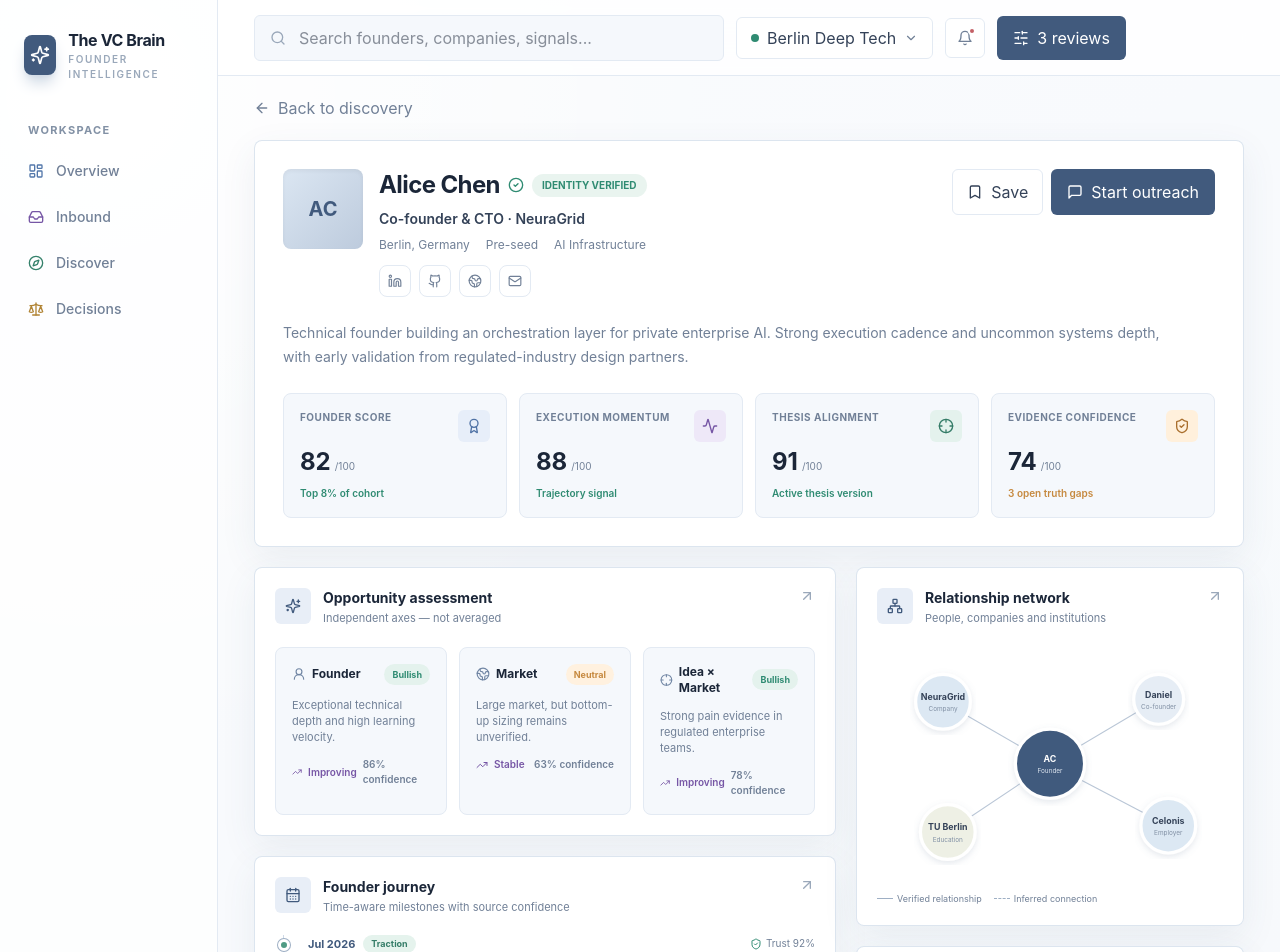
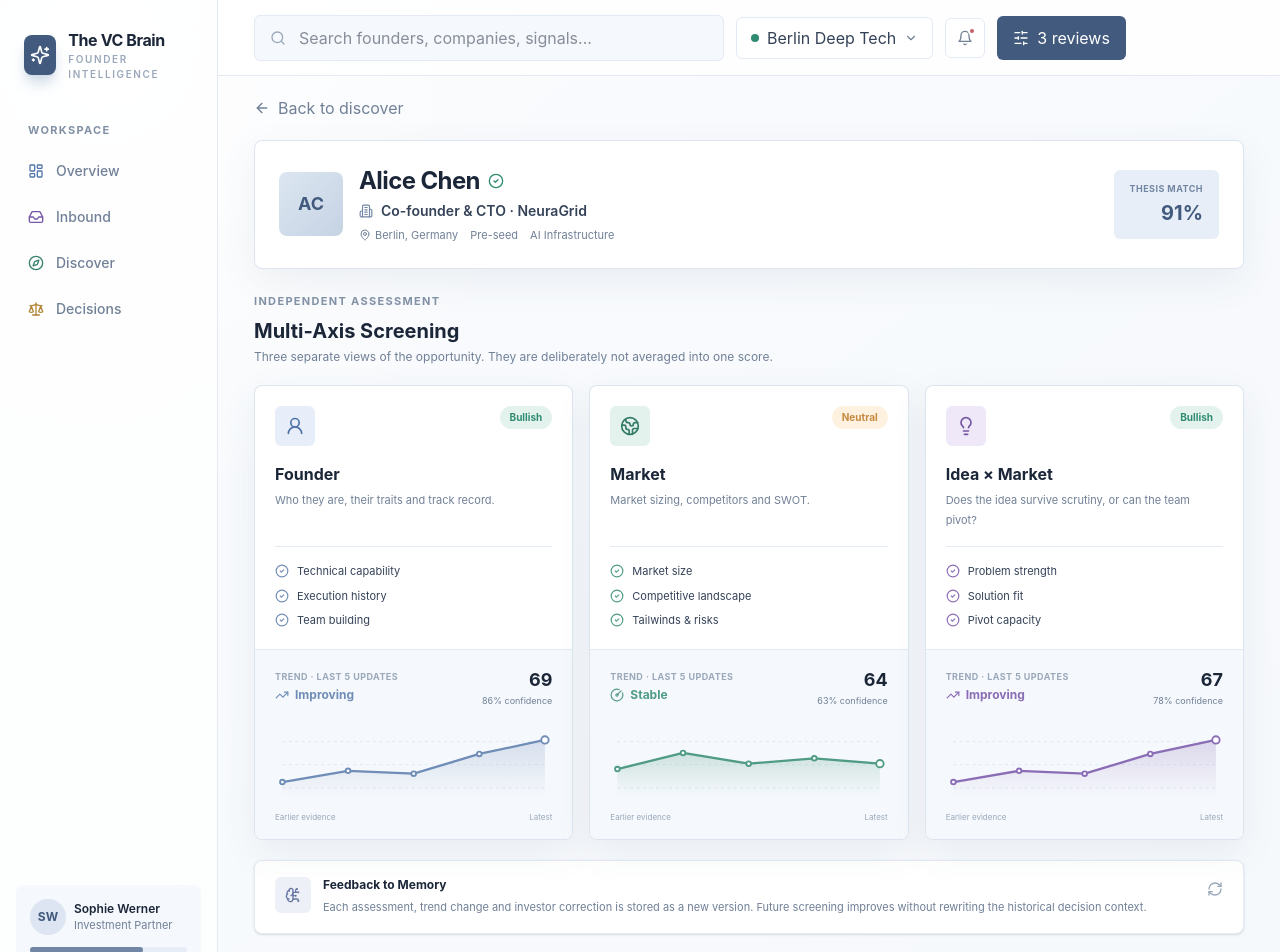
Before and after one commit to diersmann/The-VC-Brain, a React (Vite) app in the folder frontend/: page /founders/1 in a window 1280 px wide. Shown: the top 952 px of the page. Built offline with nearby package versions, Linux system fonts and the light colour scheme.

Commit message:
feat: simplify founder screening view

```diff
--- a/frontend/src/pages/FounderProfilePage.tsx
+++ b/frontend/src/pages/FounderProfilePage.tsx
@@ -1,61 +1,164 @@
 import { useNavigate, useParams } from "react-router";
-import { Activity, ArrowLeft, ArrowUpRight, Award, Bookmark, Building2, CalendarDays, CheckCircle2, CircleAlert, Crosshair, FileText, Github, Globe2, Linkedin, Mail, MessageSquare, Network, ShieldCheck, Sparkles, TrendingUp, UserRound, Users } from "lucide-react";
+import {
+  ArrowLeft,
+  BrainCircuit,
+  Building2,
+  CheckCircle2,
+  CircleGauge,
+  Globe2,
+  Lightbulb,
+  MapPin,
+  RefreshCw,
+  TrendingDown,
+  TrendingUp,
+  UserRound,
+} from "lucide-react";
 import { mockCandidates } from "../data/mockCandidates";
-import { getMockFounderProfile, type FounderRelation } from "../data/mockFounderProfiles";
+import { getMockFounderProfile, type FounderAssessment } from "../data/mockFounderProfiles";
 
-export function FounderProfilePage(){
- const {founderId}=useParams(); const navigate=useNavigate(); const founder=mockCandidates.find(c=>c.id===founderId)??mockCandidates[0]; const profile=getMockFounderProfile(founder.stable_id);
- return <div className="pb-8">
-   <button onClick={()=>navigate('/sourcing')} className="mb-5 flex items-center gap-2 text-xs font-semibold text-muted hover:text-accent"><ArrowLeft className="h-4 w-4"/>Back to discovery</button>
-   <section className="panel mb-5 rounded-lg p-5 md:p-7">
-    <div className="flex flex-col gap-5 xl:flex-row xl:items-start">
-      <div className="flex min-w-0 flex-1 gap-4"><div className="flex h-20 w-20 shrink-0 items-center justify-center rounded-lg bg-gradient-to-br from-[#dbe6f2] to-[#bdcbdd] text-xl font-bold text-accent shadow-inner">{profile.initials}</div><div><div className="mb-2 flex flex-wrap items-center gap-2"><h1 className="text-2xl font-bold tracking-tight">{founder.display_name}</h1><CheckCircle2 className="h-4 w-4 text-success"/><span className="rounded-full bg-[#e9f4ef] px-2.5 py-1 text-[10px] font-bold text-success">IDENTITY VERIFIED</span></div><div className="text-sm font-semibold text-ink-2">{profile.role} · {profile.company}</div><div className="mt-2 flex flex-wrap gap-x-4 gap-y-1 text-xs text-muted"><span>{profile.location}</span><span>{profile.stage}</span><span>{profile.sector}</span></div><div className="mt-3 flex gap-2"><Social icon={Linkedin}/><Social icon={Github}/><Social icon={Globe2}/><Social icon={Mail}/></div></div></div>
-      <div className="flex gap-2"><button className="flex items-center gap-2 rounded-md border border-line px-3.5 py-2.5 text-xs font-semibold text-ink-2"><Bookmark className="h-4 w-4"/>Save</button><button className="flex items-center gap-2 rounded-md bg-accent px-4 py-2.5 text-xs font-semibold text-white"><MessageSquare className="h-4 w-4"/>Start outreach</button></div>
+const axisDetails = {
+  Founder: {
+    icon: UserRound,
+    description: "Who they are, their traits and track record.",
+    checks: ["Technical capability", "Execution history", "Team building"],
+    color: "#6f8db7",
+    soft: "bg-[#e7eef9] text-[#5074a8]",
+  },
+  Market: {
+    icon: Globe2,
+    description: "Market sizing, competitors and SWOT.",
+    checks: ["Market size", "Competitive landscape", "Tailwinds & risks"],
+    color: "#4f9b84",
+    soft: "bg-[#e4f2ed] text-[#347c67]",
+  },
+  "Idea × Market": {
+    icon: Lightbulb,
+    description: "Does the idea survive scrutiny, or can the team pivot?",
+    checks: ["Problem strength", "Solution fit", "Pivot capacity"],
+    color: "#8b6db6",
+    soft: "bg-[#eee8f8] text-[#7656a5]",
+  },
+};
+
+export function FounderProfilePage() {
+  const { founderId } = useParams();
+  const navigate = useNavigate();
+  const founder = mockCandidates.find((candidate) => candidate.id === founderId) ?? mockCandidates[0];
+  const profile = getMockFounderProfile(founder.stable_id);
+
+  return (
+    <div className="mx-auto max-w-[1180px] pb-10">
+      <button onClick={() => navigate("/sourcing")} className="mb-5 flex items-center gap-2 text-xs font-semibold text-muted hover:text-accent">
+        <ArrowLeft className="h-4 w-4" /> Back to discover
+      </button>
+
+      <header className="panel mb-6 rounded-lg p-5 md:p-6">
+        <div className="flex flex-col justify-between gap-5 md:flex-row md:items-center">
+          <div className="flex items-center gap-4">
+            <div className="flex h-16 w-16 shrink-0 items-center justify-center rounded-lg bg-gradient-to-br from-[#dce6f2] to-[#c6d3e3] text-lg font-bold text-accent">
+              {profile.initials}
+            </div>
+            <div>
+              <div className="flex items-center gap-2">
+                <h1 className="text-2xl font-bold tracking-tight">{founder.display_name}</h1>
+                <CheckCircle2 className="h-4 w-4 text-success" />
+              </div>
+              <div className="mt-1 flex items-center gap-2 text-sm font-semibold text-ink-2">
+                <Building2 className="h-3.5 w-3.5 text-accent-muted" /> {profile.role} · {profile.company}
+              </div>
+              <div className="mt-1.5 flex flex-wrap gap-3 text-[11px] text-muted">
+                <span className="flex items-center gap-1"><MapPin className="h-3 w-3" />{profile.location}</span>
+                <span>{profile.stage}</span><span>{profile.sector}</span>
+              </div>
+            </div>
+          </div>
+          <div className="rounded-md bg-accent-soft px-4 py-3 text-right">
+            <div className="text-[9px] font-bold uppercase tracking-wider text-accent-muted">Thesis match</div>
+            <div className="mt-1 text-xl font-bold text-accent">{profile.thesisFit}%</div>
+          </div>
+        </div>
+      </header>
+
+      <div className="mb-5">
+        <div className="eyebrow mb-2">Independent assessment</div>
+        <h2 className="text-xl font-bold">Multi-Axis Screening</h2>
+        <p className="mt-1 text-xs text-muted">Three separate views of the opportunity. They are deliberately not averaged into one score.</p>
+      </div>
+
+      <div className="grid gap-4 xl:grid-cols-3">
+        {profile.assessments.map((assessment, index) => (
+          <AxisCard key={assessment.title} assessment={assessment} seed={profile.founderScore + index * 7} />
+        ))}
+      </div>
+
+      <div className="mt-5 flex items-start gap-3 rounded-lg border border-line bg-white px-5 py-4 shadow-sm">
+        <span className="flex h-9 w-9 shrink-0 items-center justify-center rounded-md bg-[#eef0f8] text-[#6676a2]"><BrainCircuit className="h-4 w-4" /></span>
+        <div><div className="text-xs font-bold">Feedback to Memory</div><p className="mt-1 text-[11px] leading-5 text-muted">Each assessment, trend change and investor correction is stored as a new version. Future screening improves without rewriting the historical decision context.</p></div>
+        <RefreshCw className="ml-auto mt-1 h-4 w-4 shrink-0 text-muted-2" />
+      </div>
     </div>
-    <p className="mt-6 max-w-4xl text-sm leading-6 text-muted">{profile.summary}</p>
-    <div className="mt-6 grid gap-3 sm:grid-cols-2 xl:grid-cols-4"><Score icon={Award} tone="blue" label="Founder score" value={String(profile.founderScore)} hint={profile.scoreHint}/><Score icon={Activity} tone="purple" label="Execution momentum" value={String(profile.momentum)} hint="Trajectory signal"/><Score icon={Crosshair} tone="green" label="Thesis alignment" value={String(profile.thesisFit)} hint="Active thesis version"/><Score icon={ShieldCheck} tone="amber" label="Evidence confidence" value={String(profile.evidence)} hint={`${profile.gaps.length} open truth gaps`} warning/></div>
-   </section>
-
-   <div className="grid gap-5 xl:grid-cols-[1.5fr_1fr]">
-    <div className="space-y-5">
-      <Section title="Opportunity assessment" subtitle="Independent axes — not averaged" icon={Sparkles}>
-        <div className="grid gap-3 md:grid-cols-3">{profile.assessments.map(item=><Assessment key={item.title} {...item}/>)}</div>
-      </Section>
-      <Section title="Founder journey" subtitle="Time-aware milestones with source confidence" icon={CalendarDays}>
-        <div className="relative ml-2 border-l border-[#ced9e7] pl-6">{profile.events.map((e,i)=>{const tone=eventTone(e.type);return <div key={e.title} className={`${i===profile.events.length-1?"pb-0":"pb-7"} relative`}><span className={`absolute -left-[30px] top-1 h-3 w-3 rounded-full border-[3px] border-white shadow-[0_0_0_1px_#9eafc4] ${tone.dot}`}/><div className="mb-1 flex flex-wrap items-center gap-2"><span className="text-[11px] font-bold text-accent">{e.date}</span><span className={`rounded-full px-2 py-0.5 text-[9px] font-bold ${tone.badge}`}>{e.type}</span><span className="ml-auto flex items-center gap-1 text-[10px] text-muted"><ShieldCheck className="h-3 w-3 text-success"/>Trust {e.trust}%</span></div><h4 className="text-sm font-bold">{e.title}</h4><p className="mt-1 text-xs leading-5 text-muted">{e.body}</p></div>})}</div>
-      </Section>
-      <Section title="Claims & evidence" subtitle="Every claim preserves provenance, freshness and trust" icon={ShieldCheck}>
-        <div className="space-y-2.5">{profile.claims.map(c=><div key={c.claim} className="rounded-lg border border-line bg-surface-2 p-4"><div className="flex gap-3"><div className={`mt-0.5 flex h-8 w-8 shrink-0 items-center justify-center rounded-md ${c.trust>80?"bg-[#e4f2ed] text-success":c.trust>65?"bg-[#fff2df] text-warn":"bg-[#fbe9e9] text-danger"}`}>{c.trust>80?<CheckCircle2 className="h-4 w-4"/>:<CircleAlert className="h-4 w-4"/>}</div><div className="min-w-0 flex-1"><div className="flex items-start justify-between gap-3"><h4 className="text-xs font-bold leading-5">{c.claim}</h4><span className="shrink-0 text-xs font-bold text-accent">{c.trust}%</span></div><p className="mt-1 text-[11px] text-muted">{c.source}</p><div className="mt-2 text-[10px] font-semibold text-muted">{c.status}</div></div></div></div>)}</div>
-      </Section>
-    </div>
-    <div className="space-y-5">
-      <Section title="Relationship network" subtitle="People, companies and institutions" icon={Network}><RelationshipGraph founderName={founder.display_name ?? "Founder"} initials={profile.initials} relations={profile.relations}/></Section>
-      <Section title="Evidence coverage" subtitle="Missing evidence lowers confidence, not merit" icon={FileText}>
-       <div className="space-y-4">{profile.coverage.map(item=><Coverage key={item.label} {...item}/>)}</div>
-       <div className="mt-5 rounded-lg bg-[#fff8ed] p-4"><div className="flex gap-2"><CircleAlert className="mt-0.5 h-4 w-4 shrink-0 text-warn"/><div><div className="text-xs font-bold text-[#74522a]">Open truth gaps</div><ul className="mt-2 space-y-1.5 text-[11px] leading-4 text-[#8c6a42]">{profile.gaps.map(gap=><li key={gap}>• {gap}</li>)}</ul></div></div></div>
-      </Section>
-      <Section title="Projects & affiliations" subtitle="Evidence-backed work history" icon={Building2}>
-        {profile.affiliations.map(({name,role,meta,kind})=>{const Icon=kind==="company"?Building2:kind==="work"?Users:UserRound;return <div key={name} className="flex items-center gap-3 border-b border-line py-3 last:border-0"><div className="flex h-9 w-9 items-center justify-center rounded-md bg-surface-2 text-accent"><Icon className="h-4 w-4"/></div><div><div className="text-xs font-bold">{name}</div><div className="text-[11px] text-muted">{role}</div></div><span className="ml-auto text-[10px] text-muted-2">{meta}</span></div>})}
-      </Section>
-    </div>
-   </div>
- </div>;
+  );
 }
 
-function Section({title,subtitle,icon:Icon,children}:{title:string;subtitle:string;icon:React.ElementType;children:React.ReactNode}){return <section className="panel rounded-lg p-5"><div className="mb-5 flex items-start gap-3"><div className="flex h-9 w-9 items-center justify-center rounded-md bg-accent-soft text-accent"><Icon className="h-4 w-4"/></div><div><h2 className="text-sm font-bold">{title}</h2><p className="mt-0.5 text-[11px] text-muted">{subtitle}</p></div><button className="ml-auto text-muted-2"><ArrowUpRight className="h-4 w-4"/></button></div>{children}</section>}
-function Social({icon:Icon}:{icon:React.ElementType}){return <button className="flex h-8 w-8 items-center justify-center rounded-lg border border-line bg-white text-muted hover:text-accent"><Icon className="h-3.5 w-3.5"/></button>}
-function Score({icon:Icon,tone,label,value,hint,warning}:{icon:React.ElementType;tone:"blue"|"purple"|"green"|"amber";label:string;value:string;hint:string;warning?:boolean}){const colors={blue:"bg-[#e7eef9] text-[#4f72a5]",purple:"bg-[#eee8f8] text-[#7656a5]",green:"bg-[#e4f2ed] text-[#347c67]",amber:"bg-[#fff0dc] text-[#a96e2d]"};return <div className="rounded-lg border border-line bg-surface-2 p-4"><div className="flex items-start justify-between"><div className="text-[10px] font-bold uppercase tracking-wider text-muted">{label}</div><span className={`flex h-8 w-8 items-center justify-center rounded-md ${colors[tone]}`}><Icon className="h-4 w-4"/></span></div><div className="mt-1 flex items-end gap-1"><span className="text-2xl font-bold">{value}</span><span className="pb-1 text-[10px] text-muted">/100</span></div><div className={`mt-2 text-[10px] font-semibold ${warning?"text-warn":"text-success"}`}>{hint}</div></div>}
-function Assessment({title,rating,trend,confidence,body}:{title:string;rating:string;trend:string;confidence:number;body:string}){const ratingTone=rating==="Bullish"?"bg-[#e4f2ed] text-success":rating==="Bearish"?"bg-[#fbe8e9] text-danger":"bg-[#fff1df] text-warn";const titleIcon=title==="Founder"?UserRound:title==="Market"?Globe2:Crosshair;const Icon=titleIcon;return <div className="rounded-lg border border-line bg-surface-2 p-4"><div className="mb-3 flex items-center justify-between"><span className="flex items-center gap-1.5 text-xs font-bold"><Icon className="h-3.5 w-3.5 text-accent-muted"/>{title}</span><span className={`rounded-full px-2 py-1 text-[9px] font-bold ${ratingTone}`}>{rating}</span></div><p className="min-h-12 text-[11px] leading-4 text-muted">{body}</p><div className="mt-3 flex items-center gap-1.5 text-[10px] font-semibold text-[#7656a5]"><TrendingUp className="h-3 w-3"/>{trend}<span className="ml-auto text-muted">{confidence}% confidence</span></div></div>}
-function eventTone(type:string){if(["Traction","Milestone","Validation"].includes(type))return{dot:"bg-[#4f9b84]",badge:"bg-[#e5f3ed] text-[#347c67]"};if(["Product","Science","Research","Work sample"].includes(type))return{dot:"bg-[#6d8fbd]",badge:"bg-[#e7eef9] text-[#4f72a5]"};if(["Team","Career","Discovery"].includes(type))return{dot:"bg-[#8b6db6]",badge:"bg-[#eee8f8] text-[#7656a5]"};return{dot:"bg-[#d39a55]",badge:"bg-[#fff1df] text-[#a96e2d]"}}
-function Coverage({label,value}:{label:string;value:number}){return <div><div className="mb-1.5 flex justify-between text-[11px]"><span className="font-medium text-ink-2">{label}</span><span className="font-bold text-muted">{value}%</span></div><div className="h-2 rounded-full bg-surface-3"><div className="h-full rounded-full bg-accent-muted" style={{width:`${value}%`}}/></div></div>}
+function AxisCard({ assessment, seed }: { assessment: FounderAssessment; seed: number }) {
+  const details = axisDetails[assessment.title];
+  const Icon = details.icon;
+  const values = trendValues(assessment.trend, seed);
+  const ratingStyle = assessment.rating === "Bullish"
+    ? "bg-[#e4f2ed] text-success"
+    : assessment.rating === "Bearish"
+      ? "bg-[#fbe8e9] text-danger"
+      : "bg-[#fff1df] text-warn";
+  const TrendIcon = assessment.trend === "Declining" ? TrendingDown : assessment.trend === "Improving" ? TrendingUp : CircleGauge;
 
-function RelationshipGraph({founderName,initials,relations}:{founderName:string;initials:string;relations:FounderRelation[]}){
- const positions=[{x:82,y:68,r:34},{x:350,y:65,r:31},{x:362,y:222,r:34},{x:88,y:230,r:34}];
- const fills={company:"#dce8f3",person:"#e6edf5",institution:"#eef0e5",investor:"#eee8f4"};
- return <div><svg viewBox="0 0 430 300" className="w-full overflow-visible" role="img" aria-label={`${founderName} relationship graph`}>
- <defs><filter id="shadow"><feDropShadow dx="0" dy="3" stdDeviation="4" floodColor="#6b7f99" floodOpacity=".18"/></filter></defs>
- <g stroke="#b9c6d6" strokeWidth="1.4">{relations.slice(0,4).map((relation,index)=>{const p=positions[index];return <line key={relation.label} x1="215" y1="145" x2={p.x} y2={p.y} strokeDasharray={relation.verified?undefined:"4 5"}/>})}</g>
- <GraphNode x={215} y={145} r={43} fill="#415a7d" label={initials} sub="Founder" inverse/>
- {relations.slice(0,4).map((relation,index)=>{const p=positions[index];return <GraphNode key={relation.label} {...p} fill={fills[relation.kind]} label={relation.label} sub={relation.sub}/>})}
- </svg><div className="mt-1 flex flex-wrap gap-3 text-[9px] text-muted"><span className="flex items-center gap-1"><i className="h-px w-4 bg-[#9eafc4]"/>Verified relationship</span><span className="flex items-center gap-1"><i className="w-4 border-t border-dashed border-[#9eafc4]"/>Inferred connection</span></div></div>}
-function GraphNode({x,y,r,fill,label,sub,inverse}:{x:number;y:number;r:number;fill:string;label:string;sub:string;inverse?:boolean}){return <g filter="url(#shadow)"><circle cx={x} cy={y} r={r} fill={fill} stroke="white" strokeWidth="4"/><text x={x} y={y-2} textAnchor="middle" fontSize="11" fontWeight="700" fill={inverse?"white":"#344258"}>{label}</text><text x={x} y={y+12} textAnchor="middle" fontSize="8" fill={inverse?"#dce5ef":"#8291a5"}>{sub}</text></g>}
+  return (
+    <article className="panel overflow-hidden rounded-lg">
+      <div className="p-5">
+        <div className="flex items-start justify-between gap-3">
+          <span className={`flex h-10 w-10 items-center justify-center rounded-md ${details.soft}`}><Icon className="h-5 w-5" /></span>
+          <span className={`rounded-full px-2.5 py-1 text-[10px] font-bold ${ratingStyle}`}>{assessment.rating}</span>
+        </div>
+        <h3 className="mt-4 text-base font-bold">{assessment.title}</h3>
+        <p className="mt-1 min-h-10 text-[11px] leading-5 text-muted">{details.description}</p>
+        <div className="mt-4 space-y-2 border-t border-line pt-4">
+          {details.checks.map((check) => <div key={check} className="flex items-center gap-2 text-[11px] text-ink-2"><CheckCircle2 className="h-3.5 w-3.5" style={{ color: details.color }} />{check}</div>)}
+        </div>
+      </div>
+
+      <div className="border-t border-line bg-surface-2 px-5 pb-4 pt-4">
+        <div className="mb-2 flex items-center justify-between">
+          <div><div className="text-[9px] font-bold uppercase tracking-wider text-muted-2">Trend · last 5 updates</div><div className="mt-1 flex items-center gap-1.5 text-xs font-bold" style={{ color: details.color }}><TrendIcon className="h-3.5 w-3.5" />{assessment.trend}</div></div>
+          <div className="text-right"><div className="text-lg font-bold">{values.at(-1)}</div><div className="text-[9px] text-muted">{assessment.confidence}% confidence</div></div>
+        </div>
+        <TrendChart values={values} color={details.color} />
+        <div className="mt-1 flex justify-between text-[8px] text-muted-2"><span>Earlier evidence</span><span>Latest</span></div>
+      </div>
+    </article>
+  );
+}
+
+function TrendChart({ values, color }: { values: number[]; color: string }) {
+  const width = 300; const height = 92; const pad = 8;
+  const min = Math.min(...values) - 5; const max = Math.max(...values) + 5;
+  const points = values.map((value, index) => {
+    const x = pad + index * ((width - pad * 2) / (values.length - 1));
+    const y = height - pad - ((value - min) / Math.max(1, max - min)) * (height - pad * 2);
+    return { x, y, value };
+  });
+  const line = points.map((point) => `${point.x},${point.y}`).join(" ");
+  const area = `${pad},${height - pad} ${line} ${width - pad},${height - pad}`;
+  return <svg viewBox={`0 0 ${width} ${height}`} className="h-[92px] w-full" role="img" aria-label={`Trend values ${values.join(", ")}`}>
+    <defs><linearGradient id={`area-${color.replace("#", "")}`} x1="0" y1="0" x2="0" y2="1"><stop offset="0%" stopColor={color} stopOpacity=".24"/><stop offset="100%" stopColor={color} stopOpacity="0"/></linearGradient></defs>
+    {[25,50,75].map(y=><line key={y} x1="8" y1={y} x2="292" y2={y} stroke="#dfe6ef" strokeWidth="1" strokeDasharray="3 4"/>)}
+    <polygon points={area} fill={`url(#area-${color.replace("#", "")})`} />
+    <polyline points={line} fill="none" stroke={color} strokeWidth="2.5" strokeLinecap="round" strokeLinejoin="round" />
+    {points.map((point,index)=><circle key={index} cx={point.x} cy={point.y} r={index===points.length-1?4:2.5} fill="white" stroke={color} strokeWidth="2" />)}
+  </svg>;
+}
+
+function trendValues(trend: FounderAssessment["trend"], seed: number): number[] {
+  const base = 52 + (seed % 16);
+  if (trend === "Improving") return [base, base + 4, base + 3, base + 10, base + 15];
+  if (trend === "Declining") return [base + 14, base + 11, base + 12, base + 5, base];
+  return [base + 2, base + 5, base + 3, base + 4, base + 3];
+}
```
